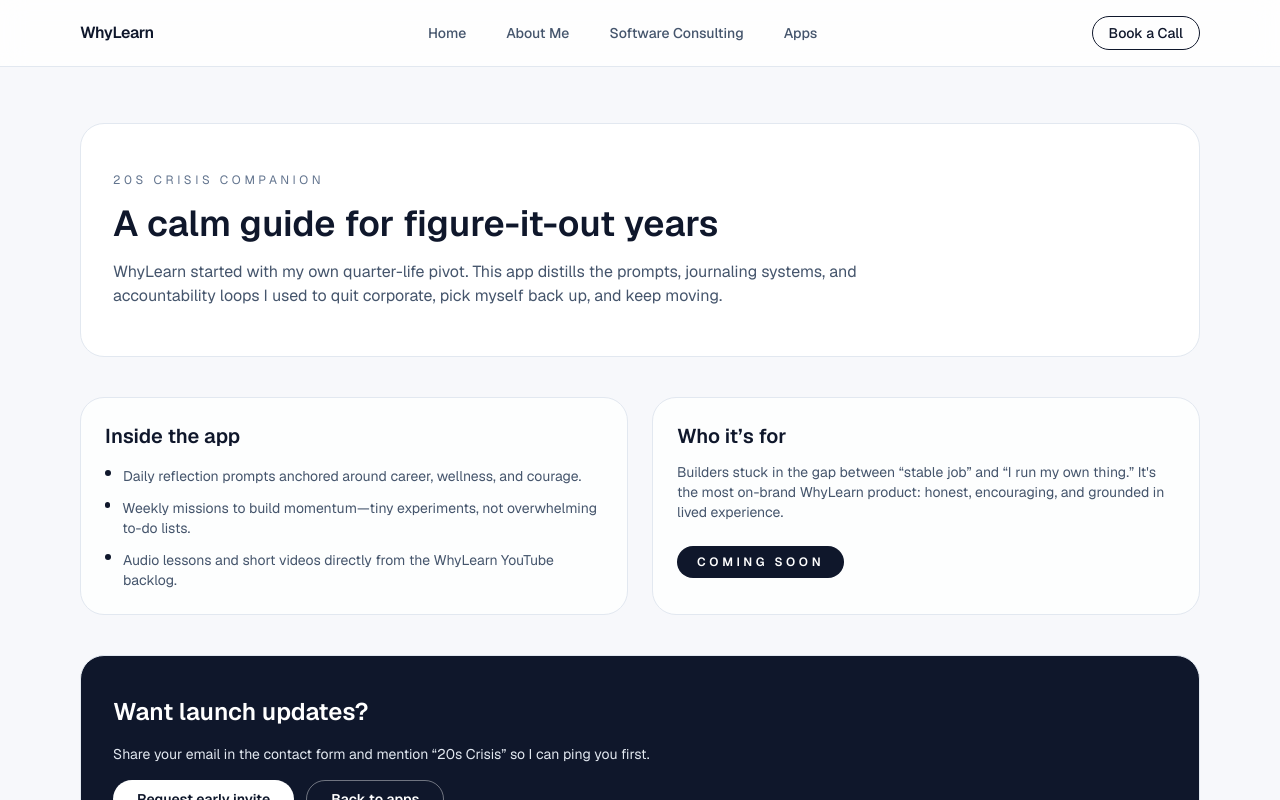
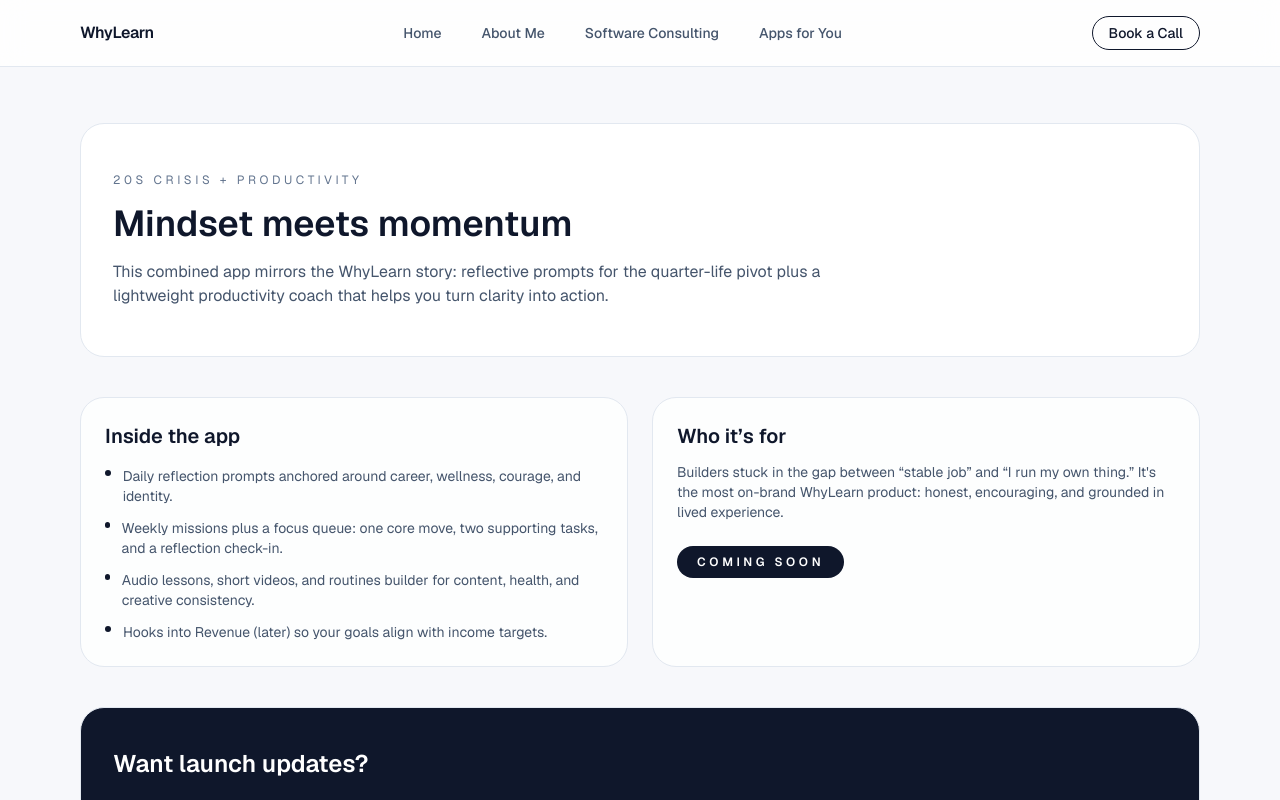
Before and after one commit to mattpweiler/whylearntechsolutions, a Next.js app: page /apps/twenties in a window 1280 px wide. Shown: the top 800 px of the page. Built offline with nearby package versions, Linux system fonts and the light colour scheme.

Commit message:
website updates

```diff
--- a/src/app/apps/page.tsx
+++ b/src/app/apps/page.tsx
@@ -8,16 +8,10 @@
     href: "/apps/revenue",
   },
   {
-    name: "20s Crisis Companion",
-    rationale: "Brand Alignment",
-    description: "A grounded app that mirrors the WhyLearn narrative—guiding relentless builders through clarity exercises, journaling, and curated prompts for the 'figure-it-out' decade.",
+    name: "20s Crisis + WhyLearn Productivity",
+    rationale: "Brand alignment & velocity",
+    description: "One companion app that blends reflective prompts with a minimalist productivity coach—perfect for builders navigating their 20s.",
     href: "/apps/twenties",
-  },
-  {
-    name: "WhyLearn Productivity",
-    rationale: "Speed to launch",
-    description: "A lightweight workflow coach with tasks, daily systems, and calm reminders. Minimal MVP scope so it can ship in a week and gather feedback fast.",
-    href: "/apps/productivity",
   },
 ];
 
@@ -33,7 +27,7 @@
         </p>
       </section>
 
-      <section className="grid gap-6 md:grid-cols-3">
+      <section className="grid gap-6 md:grid-cols-2">
         {apps.map((app) => (
           <Link
             key={app.name}
--- a/src/app/apps/productivity/page.tsx
+++ /dev/null
@@ -1,67 +0,0 @@
-import Link from "next/link";
-
-export default function ProductivityPage() {
-  return (
-    <div className="space-y-10">
-      <section className="rounded-3xl border border-slate-200 bg-white/95 px-8 py-12">
-        <p className="text-xs uppercase tracking-[0.3em] text-slate-500">WhyLearn Productivity</p>
-        <h1 className="mt-4 text-4xl font-semibold text-slate-900">A lightweight workflow coach</h1>
-        <p className="mt-4 max-w-3xl text-base text-slate-600">
-          This is the fastest-shipping app in the trio—simple daily planning, recurring routines, and a swipeable focus queue rooted in my
-          “one move forward” philosophy.
-        </p>
-      </section>
-
-      <section className="grid gap-6 md:grid-cols-2">
-        <div className="rounded-3xl border border-slate-200 bg-white/80 p-6">
-          <h2 className="text-xl font-semibold text-slate-900">Feature outline</h2>
-          <ul className="mt-4 space-y-3 text-sm text-slate-600">
-            <li className="flex gap-3">
-              <span className="mt-1 h-1.5 w-1.5 rounded-full bg-slate-900" />
-              Daily cards with one focus, two supporting tasks, and a reflection check-in.
-            </li>
-            <li className="flex gap-3">
-              <span className="mt-1 h-1.5 w-1.5 rounded-full bg-slate-900" />
-              Routines builder for publishing cadence, workouts, and recurring habits.
-            </li>
-            <li className="flex gap-3">
-              <span className="mt-1 h-1.5 w-1.5 rounded-full bg-slate-900" />
-              Syncs with Revenue (later) so you can tie tasks to revenue goals.
-            </li>
-          </ul>
-        </div>
-        <div className="rounded-3xl border border-slate-200 bg-white/80 p-6">
-          <h2 className="text-xl font-semibold text-slate-900">Why it ships first</h2>
-          <p className="mt-3 text-sm text-slate-600">
-            MVP is intentionally small—pencils-ready in 6–10 days—so I can release, gather feedback, and build momentum before layering in
-            more automation.
-          </p>
-          <div className="mt-6 inline-flex items-center rounded-full bg-slate-900 px-5 py-2 text-xs font-semibold uppercase tracking-[0.3em] text-white">
-            In development
-          </div>
-        </div>
-      </section>
-
-      <section className="rounded-3xl border border-slate-200 bg-slate-900 px-8 py-10 text-white">
-        <div className="space-y-4">
-          <h2 className="text-2xl font-semibold">Join the waitlist</h2>
-          <p className="text-sm text-slate-200">Use the contact form and mention “Productivity app” to get early builds and access to feedback calls.</p>
-          <div className="flex flex-wrap gap-3 text-sm">
-            <Link
-              href="/consulting#contact"
-              className="inline-flex items-center rounded-full bg-white px-6 py-2 font-semibold text-slate-900 transition hover:-translate-y-0.5"
-            >
-              Get updates
-            </Link>
-            <Link
-              href="/apps"
-              className="inline-flex items-center rounded-full border border-white/40 px-6 py-2 font-semibold text-white transition hover:-translate-y-0.5"
-            >
-              Back to apps
-            </Link>
-          </div>
-        </div>
-      </section>
-    </div>
-  );
-}
--- a/src/app/apps/twenties/page.tsx
+++ b/src/app/apps/twenties/page.tsx
@@ -4,11 +4,11 @@
   return (
     <div className="space-y-10">
       <section className="rounded-3xl border border-slate-200 bg-white/95 px-8 py-12">
-        <p className="text-xs uppercase tracking-[0.3em] text-slate-500">20s Crisis Companion</p>
-        <h1 className="mt-4 text-4xl font-semibold text-slate-900">A calm guide for figure-it-out years</h1>
+        <p className="text-xs uppercase tracking-[0.3em] text-slate-500">20s Crisis + Productivity</p>
+        <h1 className="mt-4 text-4xl font-semibold text-slate-900">Mindset meets momentum</h1>
         <p className="mt-4 max-w-3xl text-base text-slate-600">
-          WhyLearn started with my own quarter-life pivot. This app distills the prompts, journaling systems, and accountability loops I
-          used to quit corporate, pick myself back up, and keep moving.
+          This combined app mirrors the WhyLearn story: reflective prompts for the quarter-life pivot plus a lightweight productivity coach
+          that helps you turn clarity into action.
         </p>
       </section>
 
@@ -18,15 +18,19 @@
           <ul className="mt-4 space-y-3 text-sm text-slate-600">
             <li className="flex gap-3">
               <span className="mt-1 h-1.5 w-1.5 rounded-full bg-slate-900" />
-              Daily reflection prompts anchored around career, wellness, and courage.
+              Daily reflection prompts anchored around career, wellness, courage, and identity.
             </li>
             <li className="flex gap-3">
               <span className="mt-1 h-1.5 w-1.5 rounded-full bg-slate-900" />
-              Weekly missions to build momentum—tiny experiments, not overwhelming to-do lists.
+              Weekly missions plus a focus queue: one core move, two supporting tasks, and a reflection check-in.
             </li>
             <li className="flex gap-3">
               <span className="mt-1 h-1.5 w-1.5 rounded-full bg-slate-900" />
-              Audio lessons and short videos directly from the WhyLearn YouTube backlog.
+              Audio lessons, short videos, and routines builder for content, health, and creative consistency.
+            </li>
+            <li className="flex gap-3">
+              <span className="mt-1 h-1.5 w-1.5 rounded-full bg-slate-900" />
+              Hooks into Revenue (later) so your goals align with income targets.
             </li>
           </ul>
         </div>
@@ -45,7 +49,9 @@
       <section className="rounded-3xl border border-slate-200 bg-slate-900 px-8 py-10 text-white">
         <div className="space-y-4">
           <h2 className="text-2xl font-semibold">Want launch updates?</h2>
-          <p className="text-sm text-slate-200">Share your email in the contact form and mention “20s Crisis” so I can ping you first.</p>
+          <p className="text-sm text-slate-200">
+            Share your email in the contact form and mention “20s Productivity” so I can ping you first.
+          </p>
           <div className="flex flex-wrap gap-3 text-sm">
             <Link
               href="/consulting#contact"
--- a/src/app/consulting/page.tsx
+++ b/src/app/consulting/page.tsx
@@ -35,7 +35,7 @@
 
 export default function ConsultingPage() {
   return (
-    <div className="space-y-16">
+    <div className="space-y-12">
       <section className="rounded-3xl border border-slate-200 bg-white/90 px-8 py-12">
         <p className="text-xs uppercase tracking-[0.3em] text-slate-500">Software Consulting</p>
         <h1 className="mt-4 text-4xl font-semibold text-slate-900">Strategy, design, and builds for calm teams.</h1>
@@ -60,6 +60,10 @@
           </Link>
         </div>
       </section>
+
+      <div className="-mt-6">
+        <ContactSection />
+      </div>
 
       <section className="grid gap-6 md:grid-cols-3">
         {serviceHighlights.map((service) => (
@@ -111,17 +115,33 @@
       <section className="rounded-3xl border border-slate-200 bg-white p-8">
         <p className="text-xs uppercase tracking-[0.3em] text-slate-500">Process</p>
         <h2 className="mt-3 text-2xl font-semibold text-slate-900">How we work together</h2>
-        <div className="mt-8 grid gap-4 md:grid-cols-5">
+        <div className="mt-8 flex flex-col gap-6 md:flex-row md:items-center md:justify-between">
           {processSteps.map((step, index) => (
-            <div key={step} className="rounded-2xl border border-slate-200 bg-slate-50 p-4 text-center">
-              <p className="text-xs font-semibold text-slate-400">0{index + 1}</p>
-              <p className="mt-2 text-sm font-semibold text-slate-900">{step}</p>
+            <div key={step} className="flex flex-col items-center gap-3 md:flex-row md:gap-4">
+              <div className="rounded-2xl border border-slate-200 bg-slate-50 px-6 py-4 text-center md:min-w-[140px]">
+                <p className="text-xs font-semibold text-slate-400">0{index + 1}</p>
+                <p className="mt-2 text-sm font-semibold text-slate-900">{step}</p>
+              </div>
+              {index < processSteps.length - 1 && (
+                <>
+                  <div className="hidden md:flex">
+                    <svg width="50" height="20" viewBox="0 0 50 20" fill="none" xmlns="http://www.w3.org/2000/svg">
+                      <path d="M0 10H46" stroke="#94a3b8" strokeWidth="1.5" strokeLinecap="round" />
+                      <path d="M40 4L46 10L40 16" stroke="#94a3b8" strokeWidth="1.5" strokeLinecap="round" />
+                    </svg>
+                  </div>
+                  <div className="md:hidden text-slate-400">
+                    <svg width="15" height="30" viewBox="0 0 15 30" fill="none" xmlns="http://www.w3.org/2000/svg">
+                      <path d="M7.5 0V26" stroke="#94a3b8" strokeWidth="1.5" strokeLinecap="round" />
+                      <path d="M2 20L7.5 26L13 20" stroke="#94a3b8" strokeWidth="1.5" strokeLinecap="round" />
+                    </svg>
+                  </div>
+                </>
+              )}
             </div>
           ))}
         </div>
       </section>
-
-      <ContactSection />
     </div>
   );
 }
--- a/src/components/SiteHeader.tsx
+++ b/src/components/SiteHeader.tsx
@@ -7,7 +7,7 @@
   { href: "/", label: "Home" },
   { href: "/about", label: "About Me" },
   { href: "/consulting", label: "Software Consulting" },
-  { href: "/apps", label: "Apps" },
+  { href: "/apps", label: "Apps for You" },
 ];
 
 export function SiteHeader() {
```
